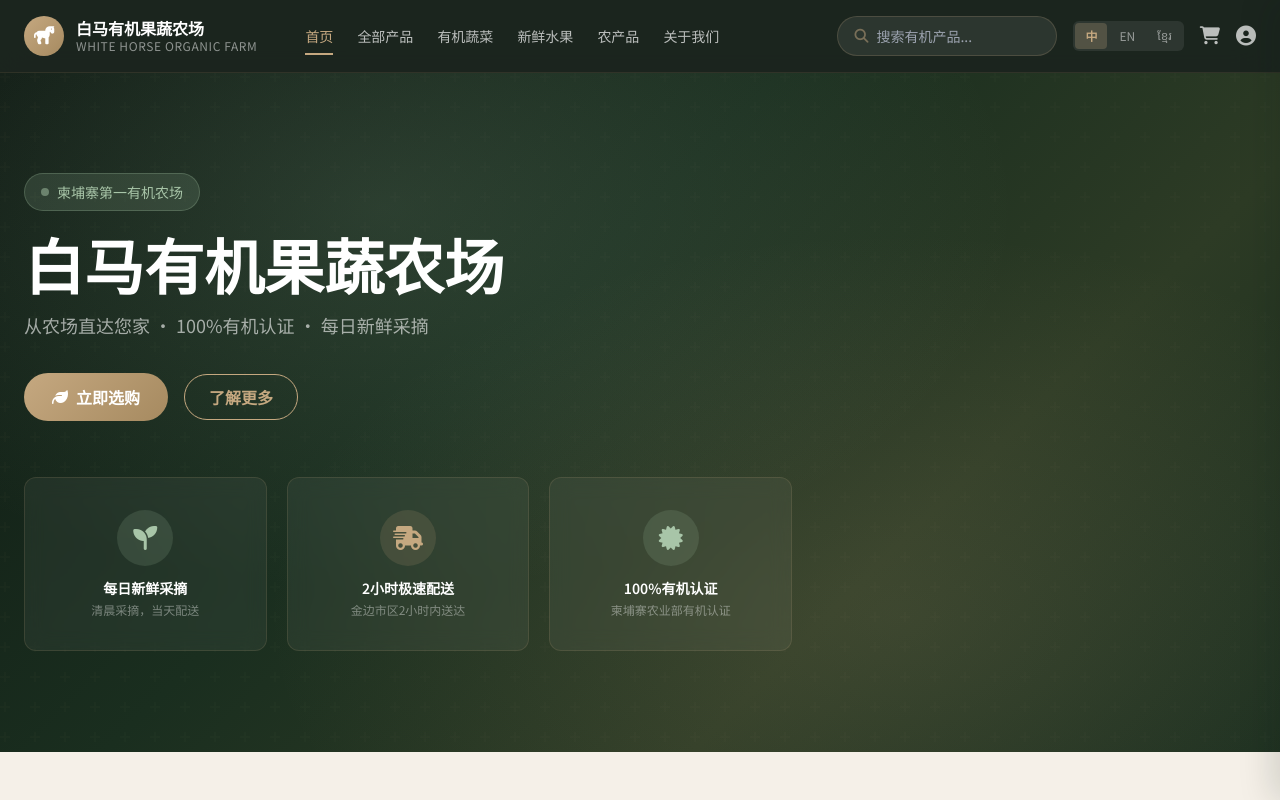
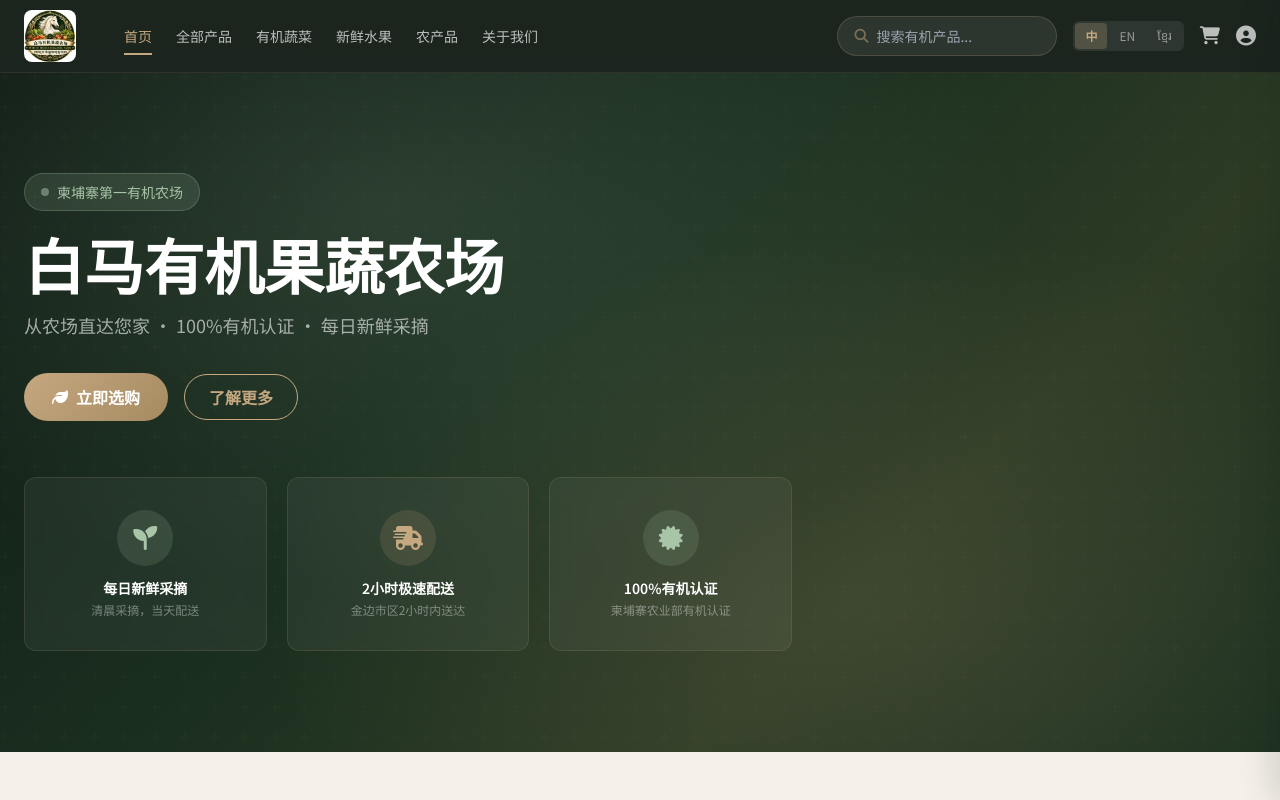
Before and after one commit to jiangto227-lgtm/Farm-e-commerce-system, a plain HTML site: page pc-web/index.html in a window 1280 px wide. Shown: the top 800 px of the page. Drawn offline with nearby package versions, Linux system fonts and the light colour scheme.

Commit message:
feat: 更换PC端Logo为新品牌标识
- 导航栏Logo替换为新图片
- 关于我们页面Logo替换
- 页脚Logo替换
- 添加logo.png资源文件

```diff
--- a/pc-web/index.html
+++ b/pc-web/index.html
@@ -538,13 +538,7 @@ body {
     <!-- Logo -->
     <div class="flex items-center gap-8">
       <a href="#home" class="flex items-center gap-3" onclick="navigateTo('home')">
-        <div class="w-10 h-10 rounded-full bg-gradient-to-br from-champagne to-champagne-dark flex items-center justify-center">
-          <i class="fas fa-horse text-white text-lg"></i>
-        </div>
-        <div class="text-white">
-          <div class="text-base font-bold leading-tight" data-i18n="brandName">白马有机果蔬农场</div>
-          <div class="text-xs opacity-50 tracking-wider">WHITE HORSE ORGANIC FARM</div>
-        </div>
+        <img src="logo.png" alt="白马有机果蔬农场" style="height: 52px; width: auto; border-radius: 8px;">
       </a>
       <!-- 导航菜单 -->
       <div class="hidden lg:flex items-center gap-6 ml-4" id="navMenu">
@@ -695,7 +689,7 @@ body {
         <div class="relative">
           <div class="rounded-2xl overflow-hidden shadow-lg" style="aspect-ratio: 4/3; background: linear-gradient(135deg, var(--farm-green-light), var(--mint-dark)); display: flex; align-items: center; justify-content: center;">
             <div class="text-center">
-              <div class="text-8xl mb-4"><i class="fas fa-horse text-champagne/30" style="font-size: 120px;"></i></div>
+              <div class="mb-4"><img src="logo.png" alt="白马有机果蔬农场" style="width: 200px; height: auto; opacity: 0.7;"></div>
               <div class="text-white/60 text-sm" data-i18n="farmImageLabel">白马有机农场实景</div>
             </div>
           </div>
@@ -1225,10 +1219,7 @@ body {
     <div class="grid grid-cols-1 md:grid-cols-2 lg:grid-cols-4 gap-10 mb-12">
       <div>
         <div class="flex items-center gap-2 mb-4">
-          <div class="w-9 h-9 rounded-full bg-gradient-to-br from-champagne to-champagne-dark flex items-center justify-center">
-            <i class="fas fa-horse text-white text-sm"></i>
-          </div>
-          <span class="text-white font-bold">白马有机果蔬农场</span>
+          <img src="logo.png" alt="白马有机果蔬农场" style="height: 40px; width: auto; border-radius: 6px;">
         </div>
         <p class="text-sm leading-relaxed" data-i18n="footerDesc">白马有机农场致力于为您提供最新鲜、最健康的有机果蔬。从农场直达您家，让每一餐都充满自然的味道。</p>
       </div>
```
Also changed, not shown: pc-web/logo.png (added).
